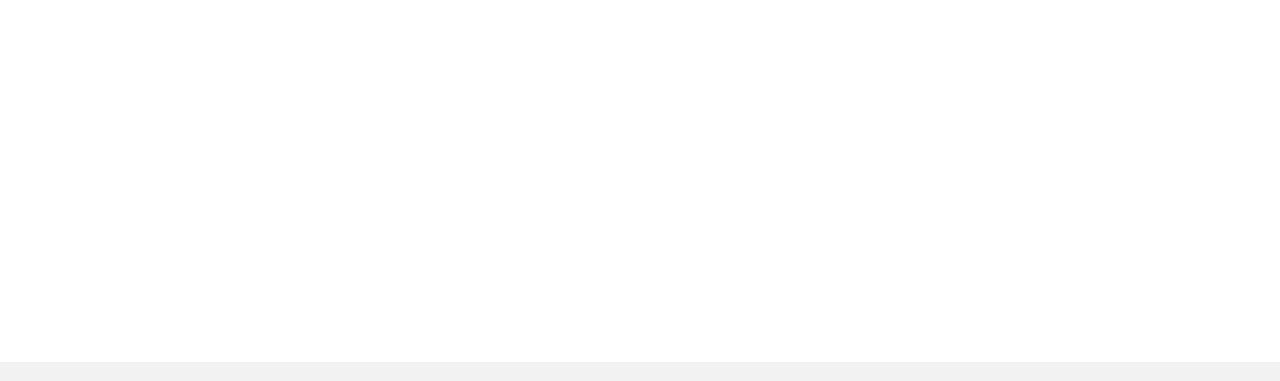
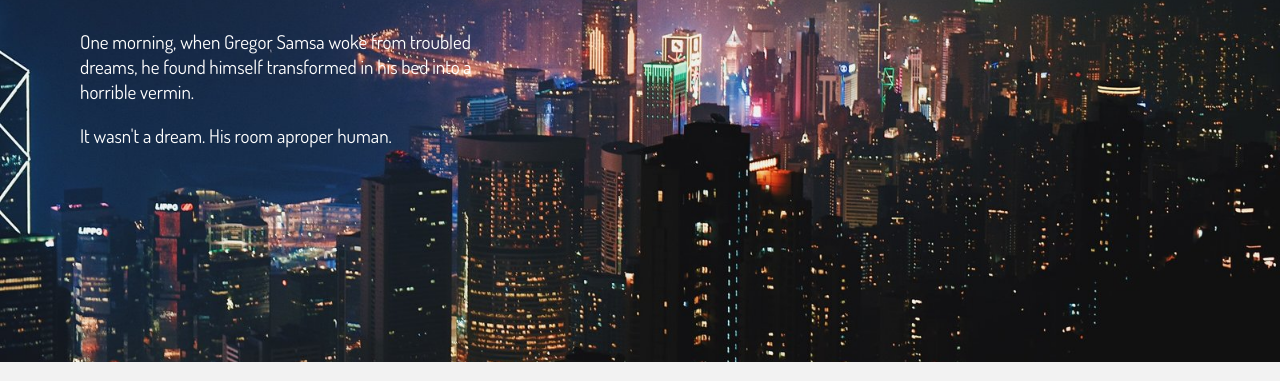
Before and after one commit to HibaShawsh/HTU-Tasks, a plain HTML site: page index.html in a window 1280 px wide. Shown: the part 363-744 px from the top of the page. Drawn offline with Linux system fonts and the light colour scheme; the site is published under a folder, as on GitHub Pages, so addresses that start at the root find nothing.

Commit message:
Update main.css

```diff
--- a/css/main.css
+++ b/css/main.css
@@ -41,7 +41,7 @@ body{
 }
 /*       header      */
 .header{
-    background-image:url('/assets/img/city.jpg');
+    background-image:url('../assets/img/city.jpg');
     height: calc(100vh - 154px);
     background-position: center;
     background-size: cover;
```
